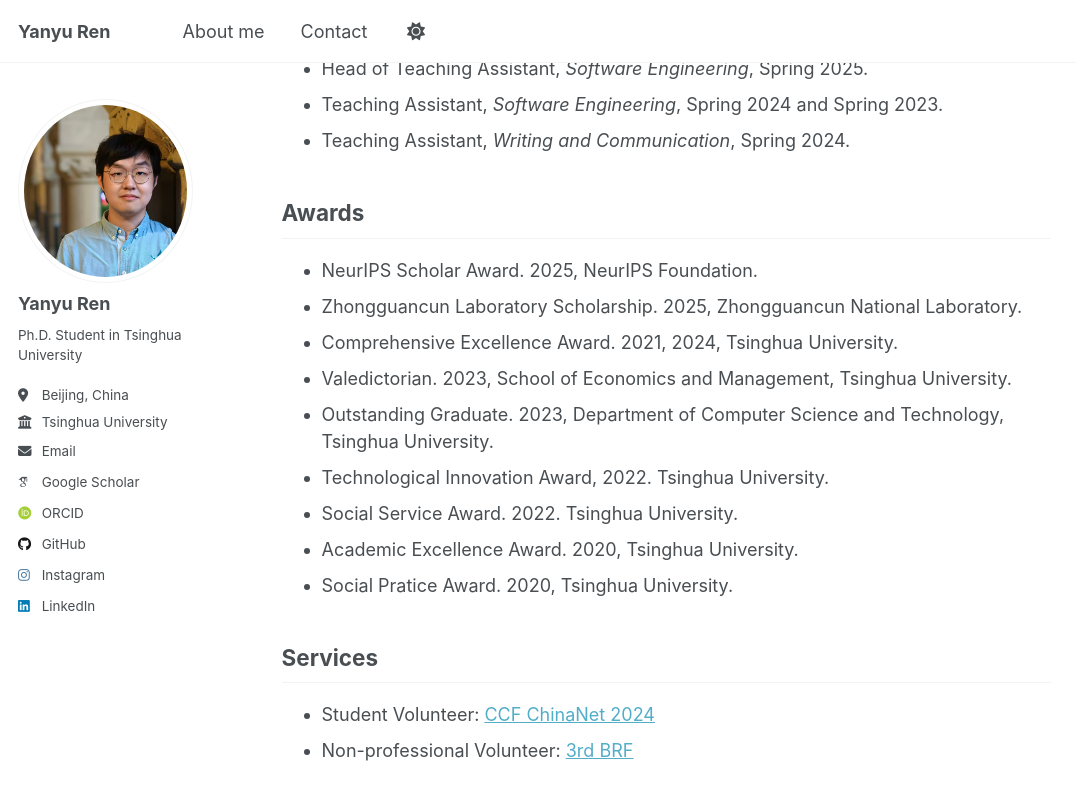
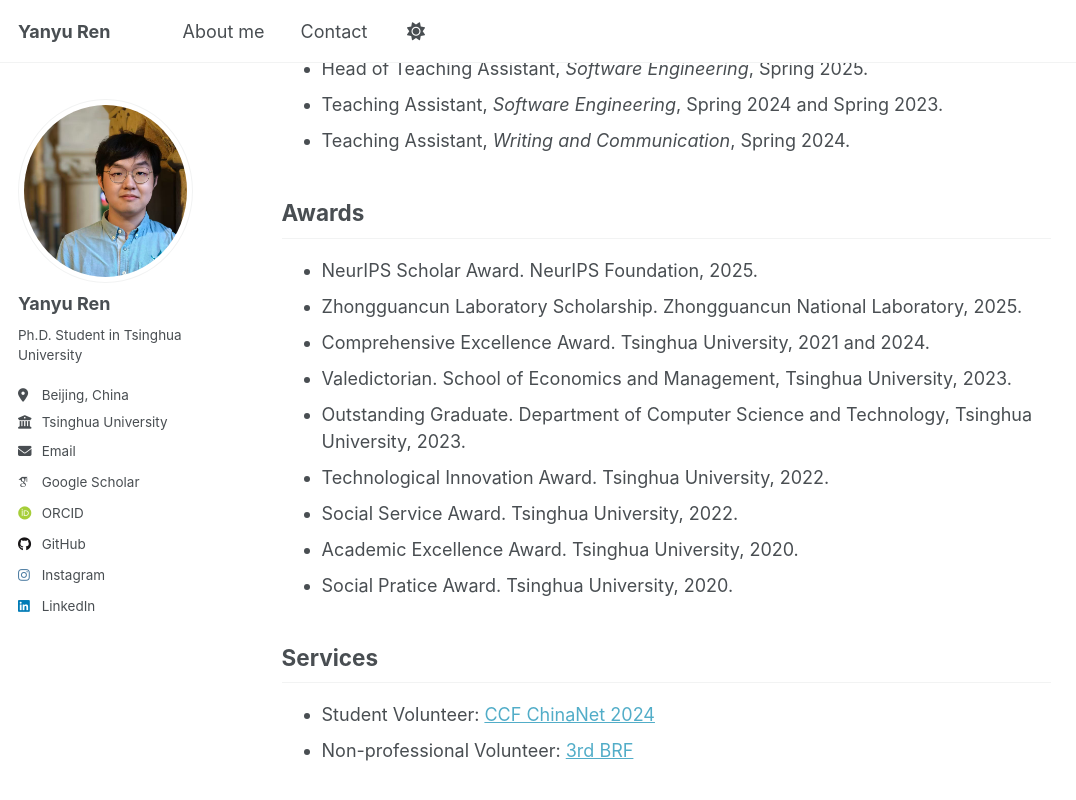
Before and after one commit to robinren03/robinren03.github.io, a Jekyll site: the page built from _pages/about.md, in a window 1280 px wide and 900 px high, scrolled down 1901 px. Shown: the top 800 px of the window, without its empty margins (0-1076 px from the left). Built offline with Jekyll 4.4.1, drawn with Linux system fonts in a browser that asks for light colours; some web fonts are replaced; a script that is not in the unit is left out.

Commit message:
Revise awards formatting and details in about.md
Updated awards section with correct formatting and details.

```diff
--- a/_pages/about.md
+++ b/_pages/about.md
@@ -66,15 +66,15 @@ Teaching
 
 Awards
 -----
-- NeurIPS Scholar Award. 2025, NeurIPS Foundation.
-- Zhongguancun Laboratory Scholarship. 2025, Zhongguancun National Laboratory.
-- Comprehensive Excellence Award. 2021, 2024, Tsinghua University.
-- Valedictorian. 2023, School of Economics and Management, Tsinghua University.
-- Outstanding Graduate. 2023, Department of Computer Science and Technology, Tsinghua University.
-- Technological Innovation Award, 2022. Tsinghua University.
-- Social Service Award. 2022. Tsinghua University.
-- Academic Excellence Award. 2020, Tsinghua University.
-- Social Pratice Award. 2020, Tsinghua University.
+- NeurIPS Scholar Award. NeurIPS Foundation, 2025.
+- Zhongguancun Laboratory Scholarship. Zhongguancun National Laboratory, 2025.
+- Comprehensive Excellence Award. Tsinghua University, 2021 and 2024.
+- Valedictorian. School of Economics and Management, Tsinghua University, 2023.
+- Outstanding Graduate. Department of Computer Science and Technology, Tsinghua University, 2023.
+- Technological Innovation Award. Tsinghua University, 2022.
+- Social Service Award. Tsinghua University, 2022.
+- Academic Excellence Award. Tsinghua University, 2020.
+- Social Pratice Award. Tsinghua University, 2020.
 
 Services
 -----
```
